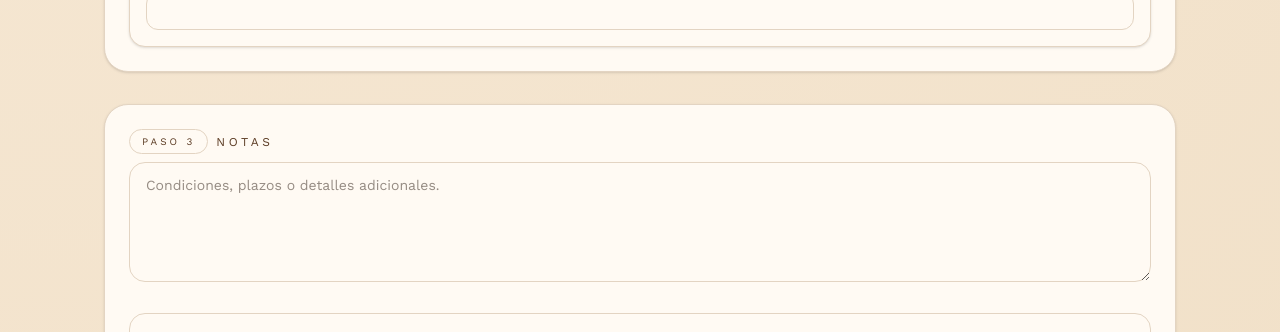
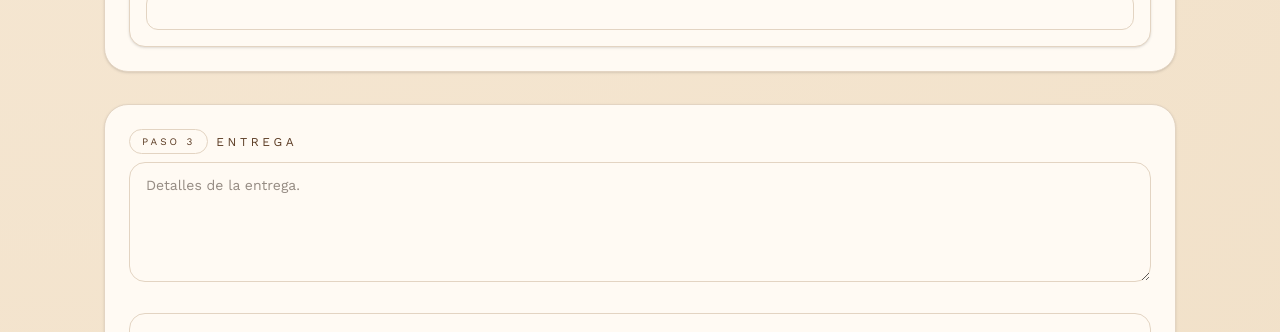
Before and after one commit to Alejandrobq8/proformas-pandcasa, a Next.js app: page /proformas/new in a window 1280 px wide. Shown: the part 1020-1352 px from the top of the page. Built offline with nearby package versions, Linux system fonts and the light colour scheme; no server answers; sample sign-in values are in the browser's storage.

Commit message:
upgrades

```diff
--- a/components/proformas/ProformaForm.tsx
+++ b/components/proformas/ProformaForm.tsx
@@ -339,14 +339,14 @@ export function ProformaForm({ initial }: { initial?: ProformaData }) {
                 Paso 3
               </span>
               <p className="text-xs uppercase tracking-[0.3em] text-[var(--cocoa)]">
-                Notas
+                Entrega
               </p>
             </div>
             <textarea
               className="mt-2 min-h-[120px] w-full rounded-2xl border border-[var(--border)] bg-[var(--paper)] px-4 py-3 text-sm focus:border-[var(--amber-strong)] focus:outline-none focus:ring-2 focus:ring-[var(--amber)] transition"
               value={notes}
               onChange={(event) => setNotes(event.target.value)}
-              placeholder="Condiciones, plazos o detalles adicionales."
+              placeholder="Detalles de la entrega."
             />
           </div>
           <div className="rounded-2xl border border-[var(--border)] bg-[var(--paper)] p-4">
```
